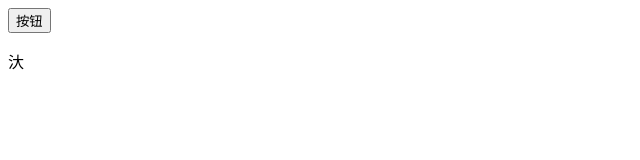
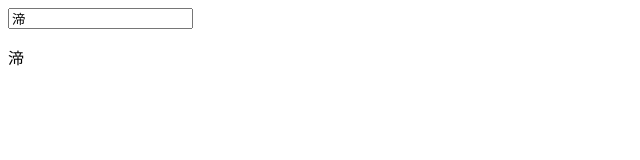
Before and after one commit to clnzbqll/yugi-ui, a Vue app: page / in a window 1280 px wide. Shown: the top 160 px of the page, without its empty margins (0-640 px from the left). Built offline with nearby package versions, Linux system fonts and the light colour scheme.

Commit message:
# v-model

```diff
--- a/src/App.vue
+++ b/src/App.vue
@@ -1,13 +1,16 @@
 <template>
-    <watch/>
+    <vModel/>
 </template>
 
 <script setup>
 import vBind from './components/test/instruct/vBind.vue'
 import vIfElse from './components/test/instruct/vIfElse.vue'
 import vFor from './components/test/instruct/vFor.vue'
+import vModel from './components/test/instruct/vModel.vue'
+
 import methods from './components/test/event/methods.vue'
 import computed from './components/test/event/computed.vue'
 import watch from './components/test/event/watch.vue'
+
 import array from './components/test/array/array.vue'
 </script>
--- /dev/null
+++ b/src/components/test/instruct/vModel.vue
@@ -0,0 +1,15 @@
+<template>
+    <!-- v-model用于form，input，textarea和select元素上创建双向数据绑定 -->
+    <input v-model="msg">
+    <p>{{msg}}</p>
+</template>
+
+<script>
+export default{
+    data(){
+        return{
+            msg: "渧"
+        }
+    }
+}
+</script>
```
